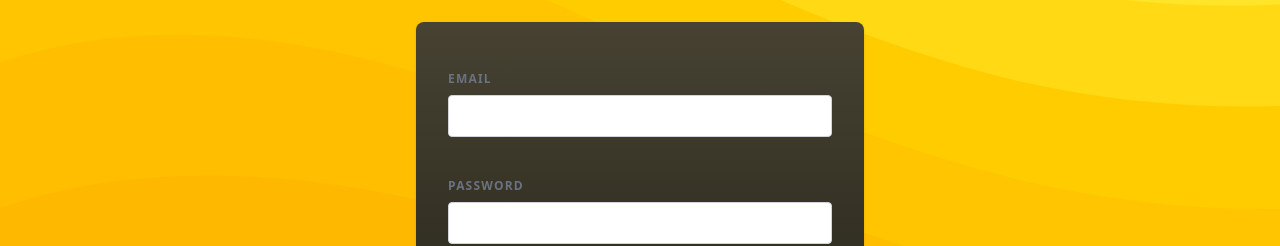
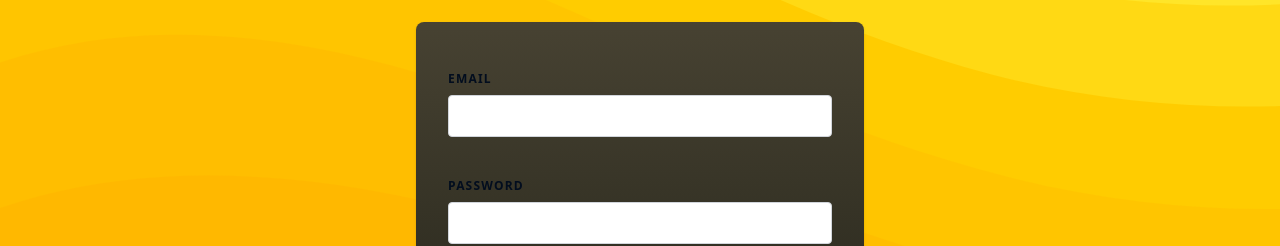
Before and after one commit to MarkBjj/udemyStyling, a React (Vite) app: page / in a window 1280 px wide. Shown: the part 367-613 px from the top of the page. Built offline with nearby package versions, Linux system fonts and the light colour scheme.

Commit message:
dynamic styles

```diff
--- a/src/components/AuthInputs.jsx
+++ b/src/components/AuthInputs.jsx
@@ -19,28 +19,25 @@ const Label = styled.label`
   font-weight: 700;
   letter-spacing: 0.1em;
   text-transform: uppercase;
-  color: #6b7280;
+  color: ${({ $invalid }) => ($invalid ? "#ef4444" : "rgb(2, 13, 30)")};
 `;
 
 const Input = styled.input`
   display: block;
   width: 100%;
   padding: 0.5rem;
-  border: 1px solid #d1d5db;
+  border: 1px solid ${({ $invalid }) => ($invalid ? "#b91c1c" : "#d1d5db")};
   border-radius: 0.25rem;
   font-size: 1rem;
   line-height: 1.5rem;
+  color: ${({ $invalid }) => ($invalid ? "#f87171" : "black")};
+  background-color: ${({ $invalid }) =>
+    $invalid ? "rgb(101, 58, 58)" : "white"};
 
   &:focus {
     outline: none;
     border-color: #2563eb;
     box-shadow: 0 0 0 2px rgba(37, 99, 235, 0.5);
-  }
-
-  &.invalid {
-    border-color: #f87171;
-    background-color: #fef2f2;
-    color: #b91c1c;
   }
 `;
 export default function AuthInputs() {
@@ -67,25 +64,23 @@ export default function AuthInputs() {
     <div id="auth-inputs">
       <ControlContainer>
         <p>
-          <Label className={` ${emailNotValid ? "invalid" : undefined}`}>
-            Email
-          </Label>
+          {/* to style in component, add prop className to Label and Input, then
+          use conditional rendering to add a className when invalid */}
+          <Label $invalid={emailNotValid}>Email</Label>
           <Input
             type="email"
+            $invalid={emailNotValid}
             //style={{ backgroundColor: emailNotValid ? "red" : "white" }}
-            className={emailNotValid ? "invalid" : undefined}
             onChange={(event) => handleInputChange("email", event.target.value)}
           />
         </p>
         <p>
-          <Label className={` ${passwordNotValid ? "invalid" : undefined}`}>
-            Password
-          </Label>
+          <Label $invalid={passwordNotValid}>Password</Label>
           <Input
             type="password"
+            $invalid={passwordNotValid}
             //style={{ backgroundColor: passwordNotValid ? "red" : "white" }}
             // undefined (not '' or false) so React omits the className attribute entirely when valid
-            className={passwordNotValid ? "invalid" : undefined}
             onChange={(event) =>
               handleInputChange("password", event.target.value)
             }
--- a/src/index.css
+++ b/src/index.css
@@ -65,7 +65,7 @@ button:focus {
 }
 
 label.invalid {
-  color: #f87171;
+  color: hsl(0, 92%, 63%);
 }
 
 input.invalid {
```
Also changed, not shown: 1 other file (tests, documents, lock files or other folders).
